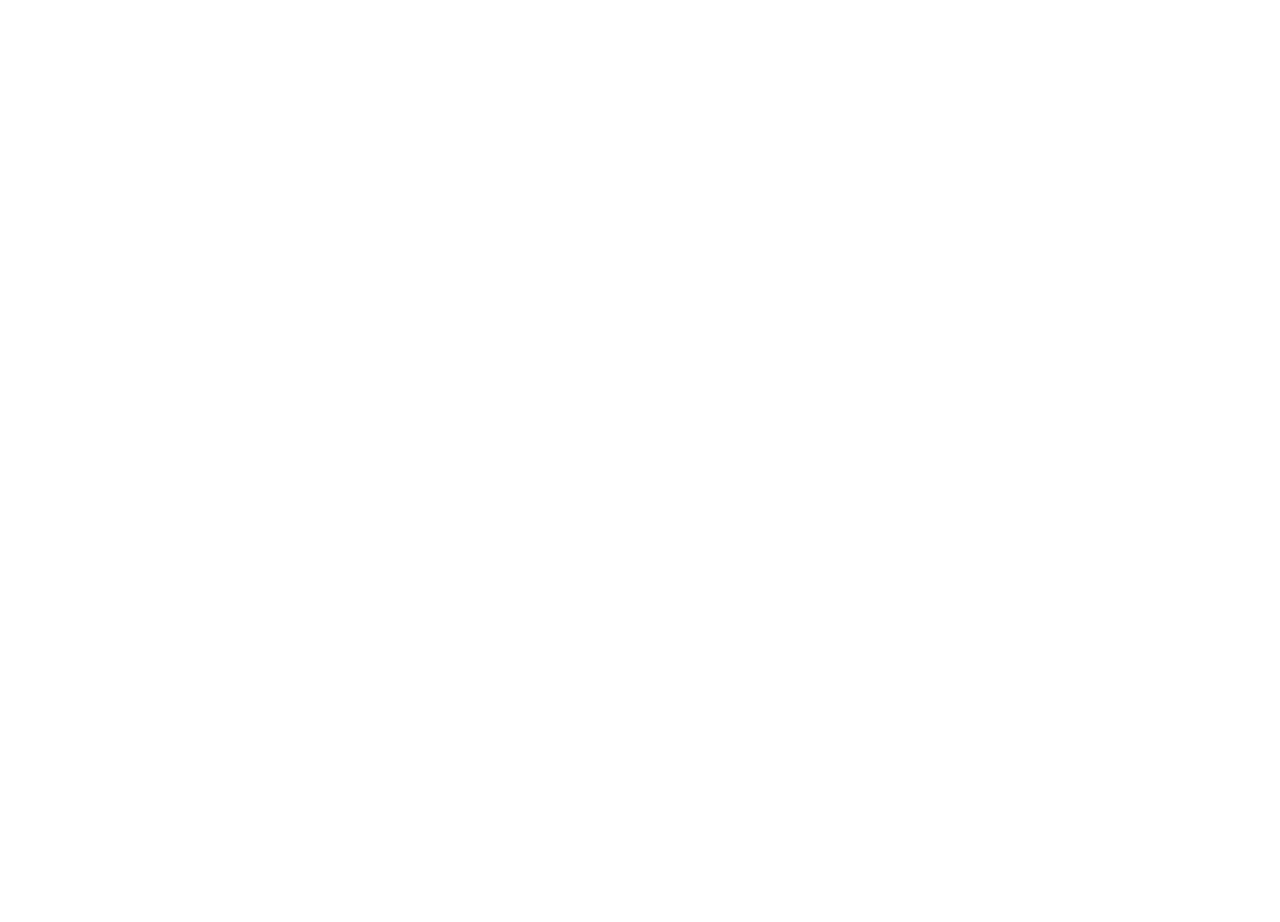
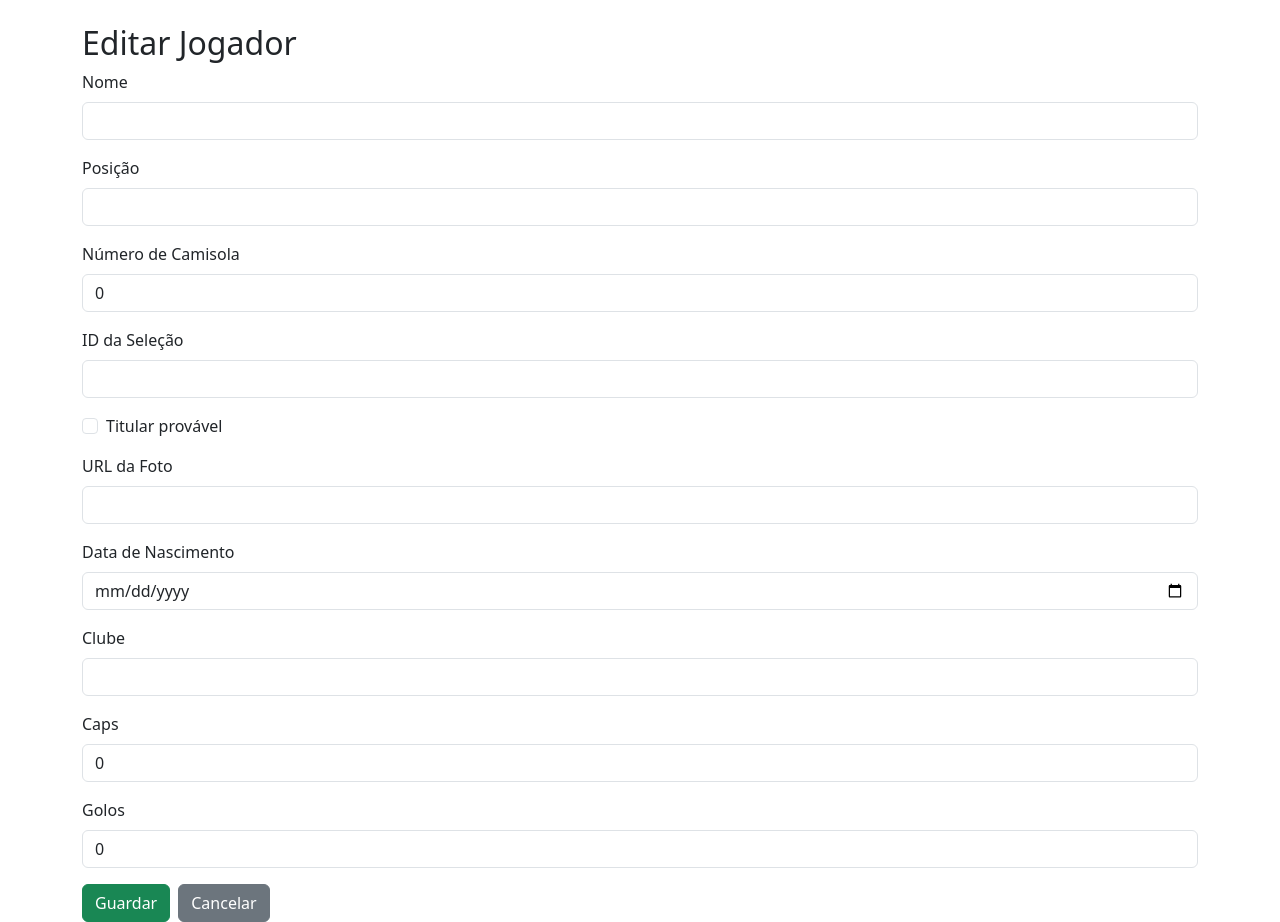
Before and after one commit to Diogo-Ribeiro-FE/TWAMPedroDiogo, an Angular app in the folder mundial-futebol/: page /players/edit/1 in a window 1280 px wide. Before the commit this address led to /. Before the commit the page ends 800 px from the top, so only its background shows below. Built offline with nearby package versions, Linux system fonts and the light colour scheme; no server answers.

Commit message:
Implementação do forum details e suas rotas

```diff
--- a/mundial-futebol/src/app/app.routes.ts
+++ b/mundial-futebol/src/app/app.routes.ts
@@ -3,6 +3,8 @@
 import { TeamForm } from './pages/teams/team-form/team-form';
 import { TeamDetail } from './pages/teams/team-detail/team-detail';
 import { PlayersListComponent } from './pages/players/players-list/players-list';
+import { PlayerForm } from './pages/players/player-form/player-form';
+import { PlayerDetail } from './pages/players/player-detail/player-detail';
 
 //para testarmos algo, por exemplo quis testar o teams-list.html, tens que adicionar aqui ás rotas
 
@@ -12,5 +14,8 @@
   { path: 'teams/edit/:id', component: TeamForm },
   { path: 'teams/:id', component: TeamDetail },
   { path: 'players', component: PlayersListComponent },
+  { path: 'players/new', component: PlayerForm },
+  { path: 'players/edit/:id', component: PlayerForm },
+  { path: 'players/:id', component: PlayerDetail },
   { path: '', redirectTo: 'teams', pathMatch: 'full' }
 ];
--- a/mundial-futebol/src/app/pages/players/player-detail/player-detail.html
+++ b/mundial-futebol/src/app/pages/players/player-detail/player-detail.html
@@ -1 +1,28 @@
-<p>player-detail works!</p>
+<div class="container mt-4">
+  @if (player) {
+    <div class="card">
+      <div class="card-body">
+        <div class="d-flex align-items-center mb-3">
+          <img [src]="player.fotoUrl" width="60" class="me-3" alt="foto">
+          <h2 class="mb-0">{{ player.name }}</h2>
+        </div>
+
+        <p><strong>Posição:</strong> {{ player.position }}</p>
+        <p><strong>Número:</strong> {{ player.number }}</p>
+        <p><strong>Clube:</strong> {{ player.club }}</p>
+        <p><strong>Data de Nascimento:</strong> {{ player.birthDate }}</p>
+        <p><strong>Caps:</strong> {{ player.caps }}</p>
+        <p><strong>Golos:</strong> {{ player.goals }}</p>
+        <p><strong>Titular provável:</strong> {{ player.isStartingXI ? 'Sim' : 'Não' }}</p>
+
+        <div class="mt-3">
+          <a [routerLink]="['/players/edit', player.id]" class="btn btn-warning me-2">Editar</a>
+          <button (click)="deletePlayer()" class="btn btn-danger me-2">Remover</button>
+          <a routerLink="/players" class="btn btn-secondary">Voltar</a>
+        </div>
+      </div>
+    </div>
+  } @else {
+    <p>A carregar...</p>
+  }
+</div>
--- a/mundial-futebol/src/app/pages/players/player-detail/player-detail.ts
+++ b/mundial-futebol/src/app/pages/players/player-detail/player-detail.ts
@@ -1,11 +1,42 @@
-import { Component } from '@angular/core';
+import { Component, OnInit, ChangeDetectorRef } from '@angular/core';
+import { CommonModule } from '@angular/common';
+import { ActivatedRoute, Router, RouterLink } from '@angular/router';
+import { PlayersServices } from '../../../core/services/players';
+import { Player } from '../../../core/models/players';
 
 @Component({
   selector: 'app-player-detail',
-  imports: [],
+  standalone: true,
+  imports: [CommonModule, RouterLink],
   templateUrl: './player-detail.html',
-  styleUrl: './player-detail.css',
+  styleUrl: './player-detail.css'
 })
-export class PlayerDetail {
+export class PlayerDetail implements OnInit {
+  player: Player | null = null;
+  id: string | null = null;
 
+  constructor(
+    private playerService: PlayersServices,
+    private route: ActivatedRoute,
+    private router: Router,
+    private cdr: ChangeDetectorRef
+  ) {}
+
+  ngOnInit() {
+    this.id = this.route.snapshot.paramMap.get('id');
+    if (this.id) {
+      this.playerService.getPlayerById(this.id).subscribe(data => {
+        this.player = { ...data };
+        this.cdr.detectChanges();
+      });
+    }
+  }
+
+  deletePlayer() {
+    if (this.id) {
+      this.playerService.deletePlayer(this.id).subscribe(() => {
+        this.router.navigate(['/players']);
+      });
+    }
+  }
 }
--- a/mundial-futebol/src/app/pages/players/player-form/player-form.html
+++ b/mundial-futebol/src/app/pages/players/player-form/player-form.html
@@ -1 +1,58 @@
-<p>player-form works!</p>
+<div class="container mt-4">
+  <h2>{{ isEdit ? 'Editar Jogador' : 'Novo Jogador' }}</h2>
+
+  <form (ngSubmit)="onSubmit()">
+    <div class="mb-3">
+      <label class="form-label">Nome</label>
+      <input type="text" class="form-control" [(ngModel)]="player.name" name="name" required>
+    </div>
+
+    <div class="mb-3">
+      <label class="form-label">Posição</label>
+      <input type="text" class="form-control" [(ngModel)]="player.position" name="position" required>
+    </div>
+
+    <div class="mb-3">
+      <label class="form-label">Número de Camisola</label>
+      <input type="number" class="form-control" [(ngModel)]="player.number" name="number" required>
+    </div>
+
+    <div class="mb-3">
+      <label class="form-label">ID da Seleção</label>
+      <input type="text" class="form-control" [(ngModel)]="player.teamId" name="teamId" required>
+    </div>
+
+    <div class="mb-3 form-check">
+      <input type="checkbox" class="form-check-input" [(ngModel)]="player.isStartingXI" name="isStartingXI" id="isStartingXI">
+      <label class="form-check-label" for="isStartingXI">Titular provável</label>
+    </div>
+
+    <div class="mb-3">
+      <label class="form-label">URL da Foto</label>
+      <input type="text" class="form-control" [(ngModel)]="player.fotoUrl" name="fotoUrl">
+    </div>
+
+    <div class="mb-3">
+      <label class="form-label">Data de Nascimento</label>
+      <input type="date" class="form-control" [(ngModel)]="player.birthDate" name="birthDate" required>
+    </div>
+
+    <div class="mb-3">
+      <label class="form-label">Clube</label>
+      <input type="text" class="form-control" [(ngModel)]="player.club" name="club" required>
+    </div>
+
+    <div class="mb-3">
+      <label class="form-label">Caps</label>
+      <input type="number" class="form-control" [(ngModel)]="player.caps" name="caps" required>
+    </div>
+
+    <div class="mb-3">
+      <label class="form-label">Golos</label>
+      <input type="number" class="form-control" [(ngModel)]="player.goals" name="goals" required>
+    </div>
+
+    <button type="submit" class="btn btn-success me-2">Guardar</button>
+    <a routerLink="/players" class="btn btn-secondary">Cancelar</a>
+  </form>
+</div>
--- a/mundial-futebol/src/app/pages/players/player-form/player-form.ts
+++ b/mundial-futebol/src/app/pages/players/player-form/player-form.ts
@@ -1,11 +1,61 @@
-import { Component } from '@angular/core';
+import { Component, OnInit, ChangeDetectorRef } from '@angular/core';
+import { CommonModule } from '@angular/common';
+import { FormsModule } from '@angular/forms';
+import { ActivatedRoute, Router, RouterLink } from '@angular/router';
+import { PlayersServices } from '../../../core/services/players';
+import { Player } from '../../../core/models/players';
 
 @Component({
   selector: 'app-player-form',
-  imports: [],
+  standalone: true,
+  imports: [CommonModule, FormsModule, RouterLink],
   templateUrl: './player-form.html',
-  styleUrl: './player-form.css',
+  styleUrl: './player-form.css'
 })
-export class PlayerForm {
+export class PlayerForm implements OnInit {
+  player: Player = {
+    name: '',
+    position: '',
+    number: 0,
+    teamId: '',
+    isStartingXI: false,
+    fotoUrl: '',
+    birthDate: '',
+    club: '',
+    caps: 0,
+    goals: 0
+  };
 
+  isEdit = false;
+  id: string | null = null;
+
+  constructor(
+    private playerService: PlayersServices,
+    private route: ActivatedRoute,
+    private router: Router,
+    private cdr: ChangeDetectorRef
+  ) {}
+
+  ngOnInit() {
+    this.id = this.route.snapshot.paramMap.get('id');
+    if (this.id) {
+      this.isEdit = true;
+      this.playerService.getPlayerById(this.id).subscribe(data => {
+        this.player = { ...data };
+        this.cdr.detectChanges();
+      });
+    }
+  }
+
+  onSubmit() {
+    if (this.isEdit && this.id) {
+      this.playerService.updatePlayer(this.id, this.player).subscribe(() => {
+        this.router.navigate(['/players']);
+      });
+    } else {
+      this.playerService.createPlayer(this.player).subscribe(() => {
+        this.router.navigate(['/players']);
+      });
+    }
+  }
 }
```
